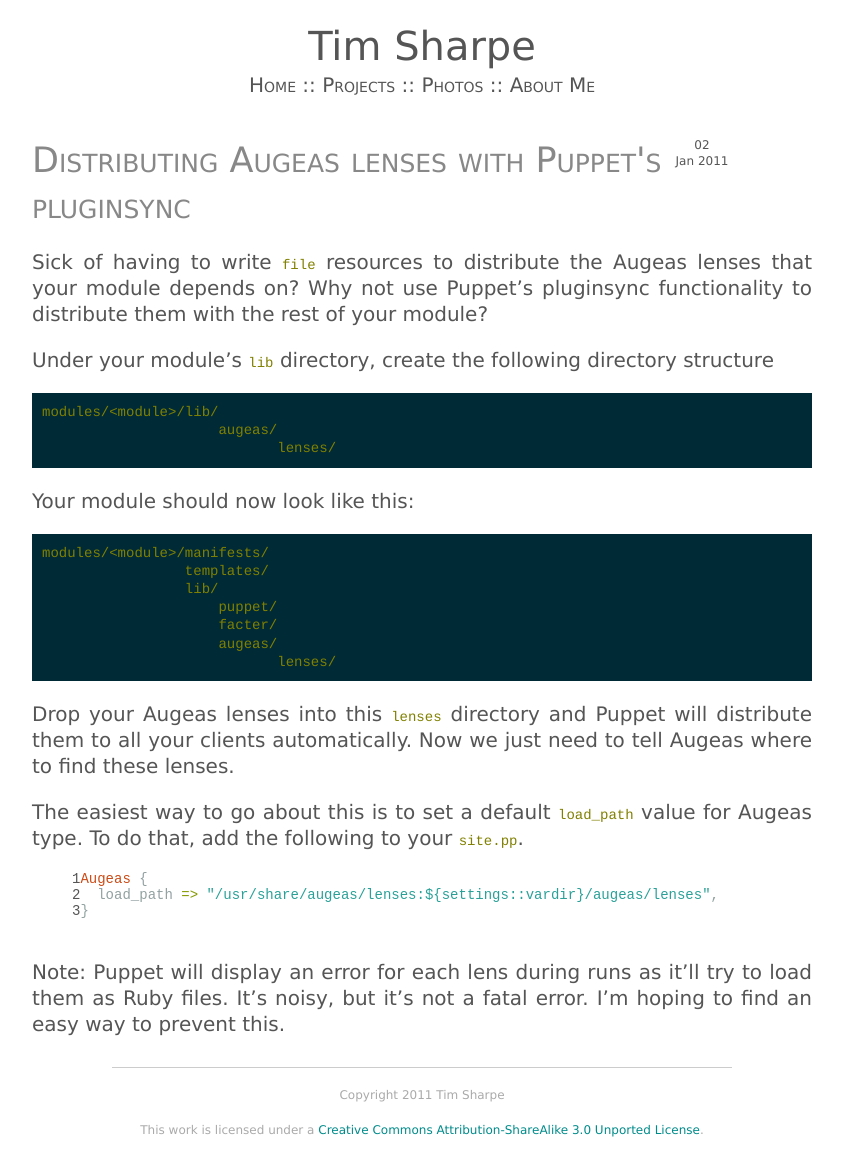
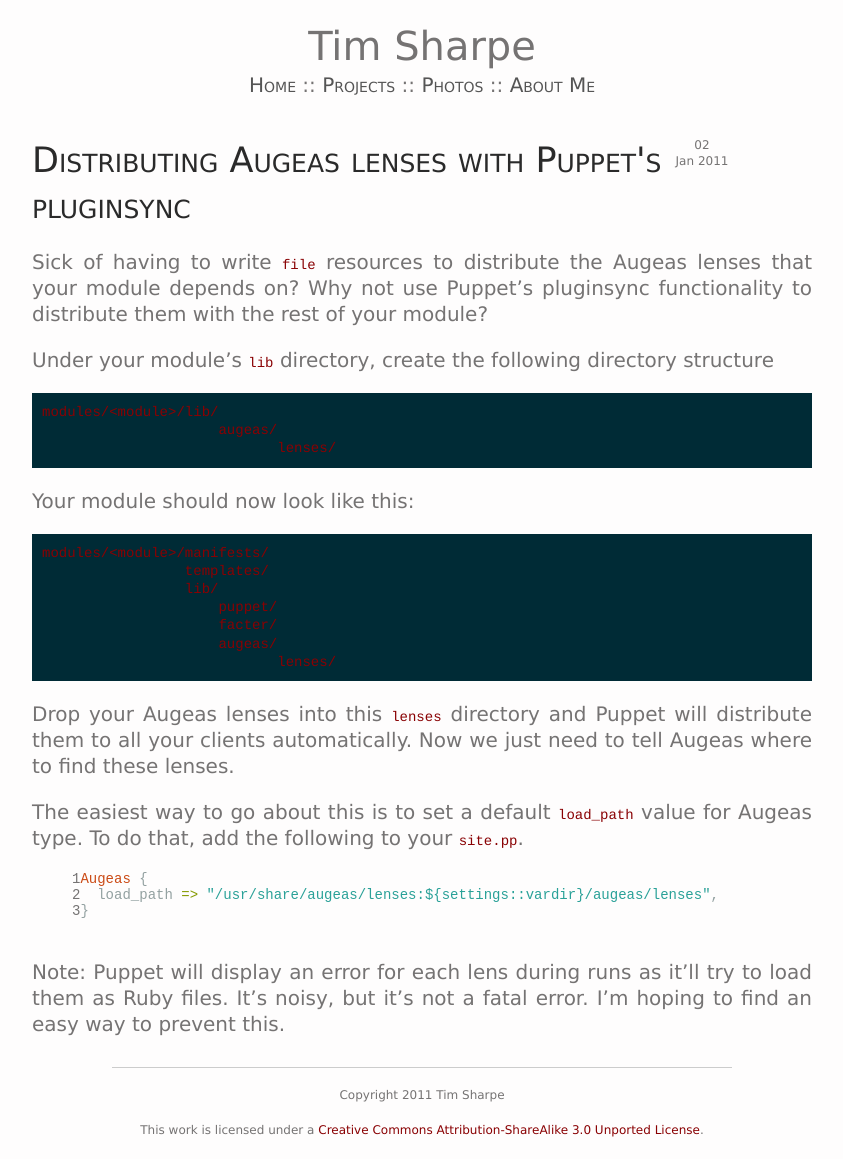
Before and after one commit to rodjek/rodjek.github.com, a Jekyll site: the page built from index.html, in a window 1280 px wide. Shown: the whole page, without its empty margins (218-1061 px from the left). Built offline with Jekyll 4.4.1, drawn with Linux system fonts in a browser that asks for light colours.

Commit message:
Mix things up a bit

```diff
--- a/css/site.css
+++ b/css/site.css
@@ -2,7 +2,8 @@
     font-family: cronos-pro, verdana, geneva, sans-serif;
     font-size: 20px;
     line-height: 1.3;
-    color: #555;
+    color: #757373;
+    background-color: #FEFDFD;
 }
 
 code {
@@ -79,52 +80,52 @@
 
 div.post h1 {
     font-variant: small-caps;
-    color: #888;
+    color: #2A2A2A;
     font-size: 30px;
 }
 
 div.post h2 {
     font-variant: small-caps;
-    color: #888;
+    color: #2A2A2A;
     font-size: 25px;
 }
 
 div.post h3 {
     font-variant: small-caps;
-    color: #888;
+    color: #2A2A2A;
     font-size: 20px;
 }
 
 div.post code {
-    color: olive;
+    color: #890103;
 }
 
 div.post tt {
-    color: olive;
+    color: #890103;
 }
 
 div.post a {
-    color: darkcyan;
+    color: #890103;
     text-decoration: none;
 }
 
 div.post a:link {
-    color: darkcyan;
+    color: #890103;
     text-decoration: none;
 }
 
 div.post a:visited {
-    color: darkcyan;
+    color: #890103;
     text-decoration: none;
 }
 
 div.post a:hover {
-    color: darkcyan;
+    color: #890103;
     text-decoration: underline;
 }
 
 div.post a:active {
-    color: darkcyan;
+    color: #890103;
     text-decoration: none;
 }
 
@@ -133,29 +134,29 @@
  */
 
 div.post p.title {
-    color: #888;
+    color: #2A2A2A;
     font-variant: small-caps;
     font-size: 35px;
     text-align: left;
 }
 
 div.post p.title a:link {
-    color: #888;
+    color: #2A2A2A;
     text-decoration: none;
 }
 
 div.post p.title a:visited {
-    color: #888;
+    color: #2A2A2A;
     text-decoration: none;
 }
 
 div.post p.title a:hover {
-    color: #888;
+    color: #2A2A2A;
     text-decoration: underline;
 }
 
 div.post p.title a:active {
-    color: #888;
+    color: #2A2A2A;
     text-decoration: none;
 }
 
@@ -176,32 +177,32 @@
  */
 
 div.footer {
-    color: #aaa;
+    color: #757373;
     font-size: 12px;
     text-align: center;
 }
 
 div.footer a {
-    color: darkcyan;
+    color: #890103;
     text-decoration: none;
 }
 
 div.footer a:link {
-    color: darkcyan;
+    color: #890103;
     text-decoration: none;
 }
 
 div.footer a:visited {
-    color: darkcyan;
+    color: #890103;
     text-decoration: none;
 }
 
 div.footer a:hover {
-    color: darkcyan;
+    color: #890103;
     text-decoration: underline;
 }
 
 div.footer a:active {
-    color: darkcyan;
+    color: #890103;
     text-decoration: none;
 }
```
